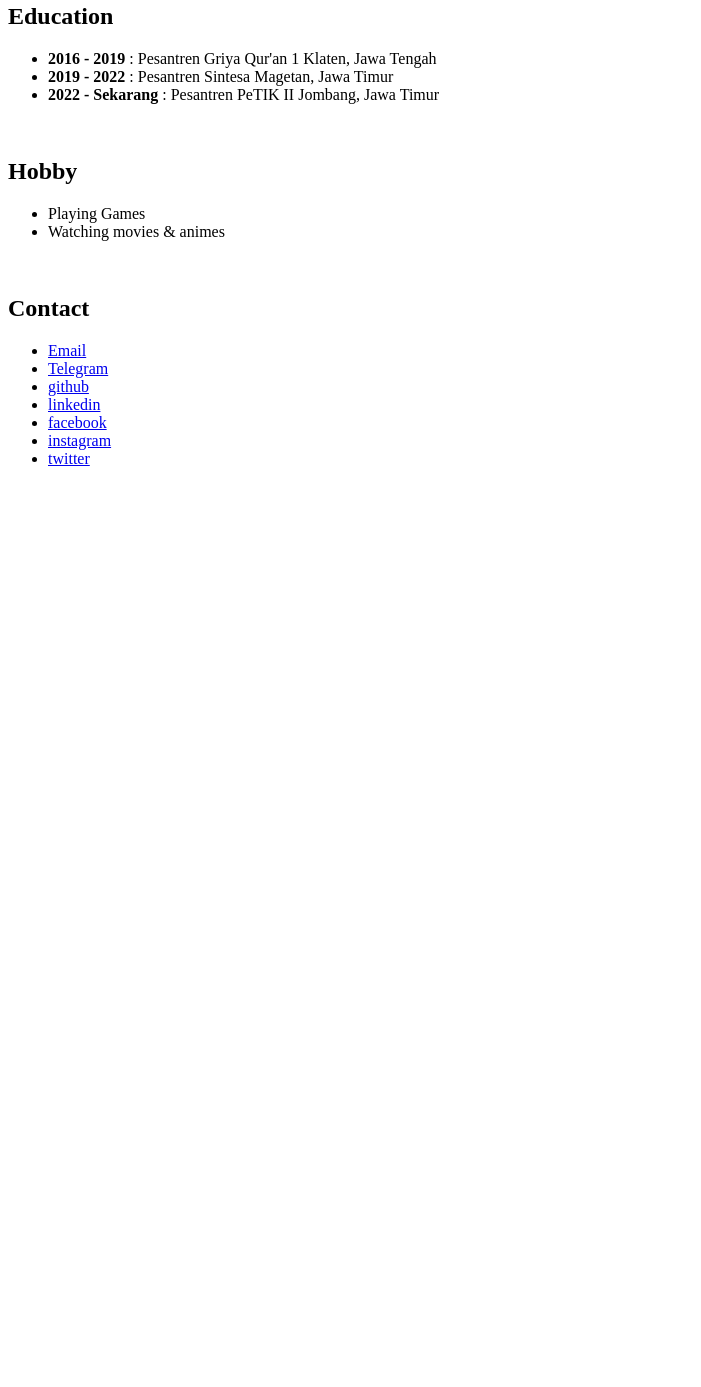
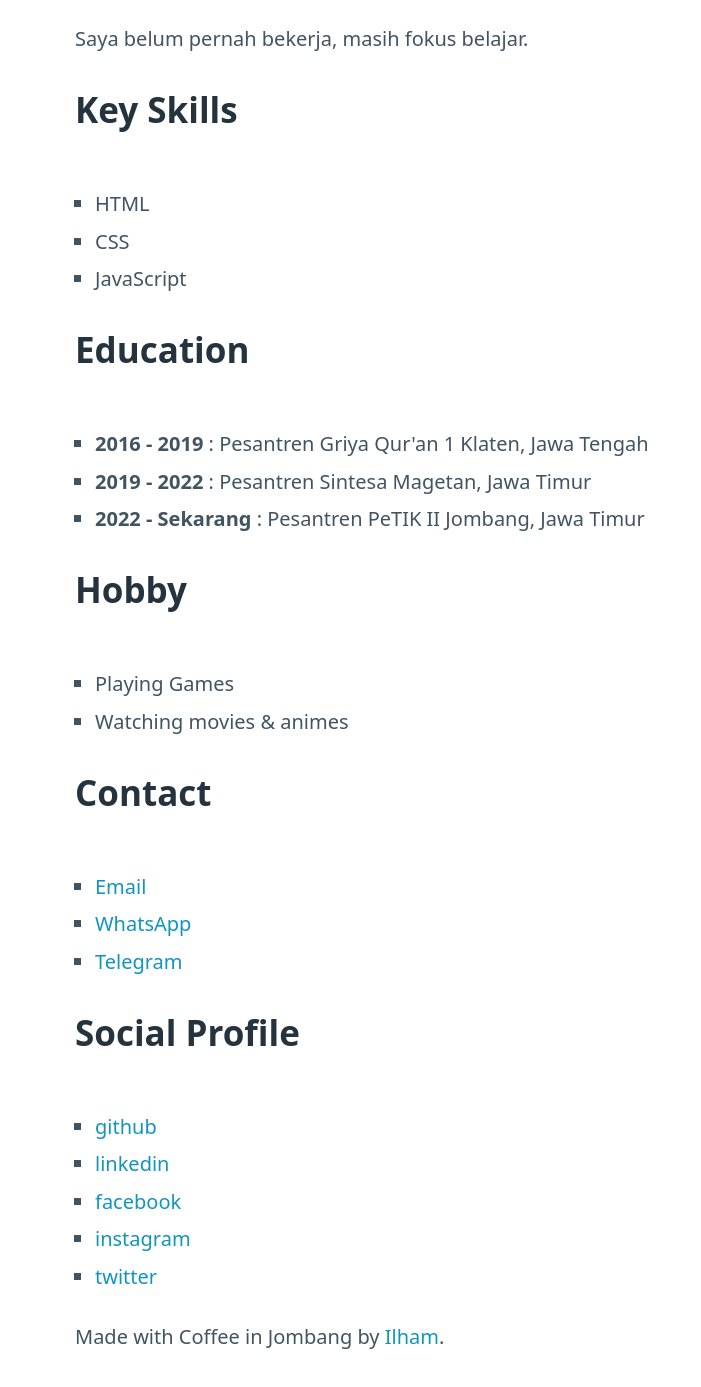
Before and after one commit to haiueom/haiueom.github.io, a plain HTML site: page index.html in a window 1280 px wide. Shown: the part 671-2058 px from the top of the page, without its empty margins (0-701 px from the left). Before the commit the page ends 1155 px from the top, so only its background shows below. Drawn offline with nearby package versions, Linux system fonts and the light colour scheme.

Commit message:
Pake pico css
Males ngoding jadi pake framework css Pico.css aja biar cepet.

```diff
--- a/index.html
+++ b/index.html
@@ -1,72 +1,87 @@
 <!DOCTYPE html>
-<html lang="en">
+<html lang="id">
+<!--
+    Creator : haiueom 👋
+    Github  : https://github.cmom/haiueom
+-->
   <head>
     <meta charset="UTF-8" />
     <meta http-equiv="X-UA-Compatible" content="IE=edge" />
     <meta name="viewport" content="width=device-width, initial-scale=1.0" />
     <title>Ilham Taufiq - Personal CV</title>
+    <link rel="stylesheet" href="https://unpkg.com/@picocss/pico@latest/css/pico.min.css">
+    <link rel="stylesheet" href="./assets/css/main.css" />
   </head>
   <body>
+    <main class="container">
+    <div class="gambar-profile">
+      <img src="https://lh3.googleusercontent.com/ogw/AOh-ky017vPC95p-nOr0Gl59OHW_-jt9QGIibjVrUfHMVQ"
+        alt="Ilham Taufiq" />
+    </div>
+
+    <div class="judul">
       <h1>Ilham Taufiq</h1>
-    <img
-      src="https://lh3.googleusercontent.com/ogw/AOh-ky017vPC95p-nOr0Gl59OHW_-jt9QGIibjVrUfHMVQ"
-      alt="Ilham Taufiq"
-      width="15%"
-    />
-
-    <br />
-
-    <h2>Personal Profile</h2>
       <p>
         Hai, perkenalkan saya Ilham Taufiq biasa dipanggil Ilham. Saya adalah
-      seorang Web Devoper yang berasal dari kota Denpasar, Bali. Untuk saat ini
-      saya berdomisili di Jombang, Jawa Timur karena sedanag menempuh
-      pendidikan. Senang bisa berkenalan dengan kalian.
+        seorang Web Devoper yang berasal dari kota Denpasar, Bali. Senang bisa berkenalan dengan kalian.
       </p>
+    </div>
 
-    <br />
-
+    <div class="judul">
       <h2>Work Experience</h2>
       <p>Saya belum pernah bekerja, masih fokus belajar.</p>
+    </div>
 
-    <br />
-
+    <div class="judul">
       <h2>Key Skills</h2>
       <ul>
         <li>HTML</li>
         <li>CSS</li>
         <li>JavaScript</li>
-      <li>Python</li>
       </ul>
+    </div>
 
-    <br />
-
+    <div class="judul">
       <h2>Education</h2>
       <ul>
         <li><b>2016 - 2019</b> : Pesantren Griya Qur'an 1 Klaten, Jawa Tengah</li>
         <li><b>2019 - 2022</b> : Pesantren Sintesa Magetan, Jawa Timur</li>
         <li><b>2022 - Sekarang</b> : Pesantren PeTIK II Jombang, Jawa Timur</li>
       </ul>
+    </div>
 
-    <br />
-
+    <div class="judul">
       <h2>Hobby</h2>
       <ul>
         <li>Playing Games</li>
         <li>Watching movies & animes</li>
       </ul>
+    </div>
 
-    <br />
-
+    <div class="judul">
       <h2>Contact</h2>
       <ul>
         <li><a href="mailto:ilhamtaufiq859@gmail.com">Email</a></li>
-      <li><a href="https://t.me/iluhamu">Telegram</a></li>
-      <li><a href="https://github.com/haiueom">github</a></li>
-      <li><a href="https://linkedin.com/in/haiueom">linkedin</a></li>
-      <li><a href="https://facebook.com/haiueom">facebook</a></li>
-      <li><a href="https://instagram.com/haiueom">instagram</a></li>
-      <li><a href="https://twitter.com/haiueom">twitter</a></li>
+        <li><a href="https://api.whatsapp.com/send?phone=6285792549522&text=Halo%20bang%20%F0%9F%91%8B">WhatsApp</a>
+        </li>
+        <li><a href="https://t.me/iluhamu/">Telegram</a></li>
       </ul>
+    </div>
+
+    <div class="judul">
+      <h2>Social Profile</h2>
+      <ul>
+        <li><a href="https://github.com/haiueom/">github</a></li>
+        <li><a href="https://linkedin.com/in/haiueom/">linkedin</a></li>
+        <li><a href="https://facebook.com/haiueom/">facebook</a></li>
+        <li><a href="https://instagram.com/haiueom/">instagram</a></li>
+        <li><a href="https://twitter.com/haiueom/">twitter</a></li>
+      </ul>
+    </div>
+
+    <div>
+      <p>Made with Coffee in Jombang by <a href="https://github.com/haiueom/">Ilham</a>.</p>
+    </div>
+  </main>
   </body>
 </html>
```
Lines whose indentation alone changed are shown as unchanged.
